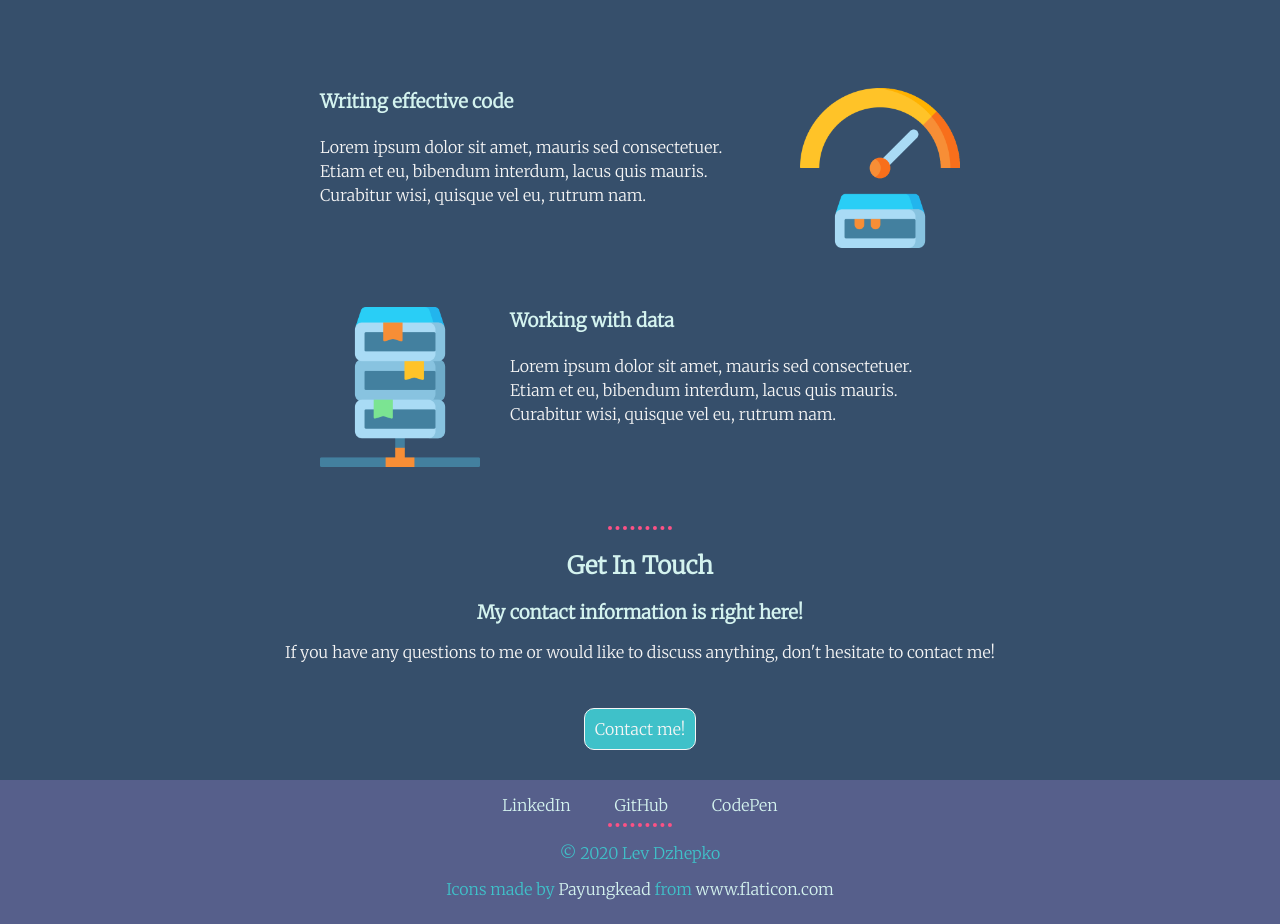
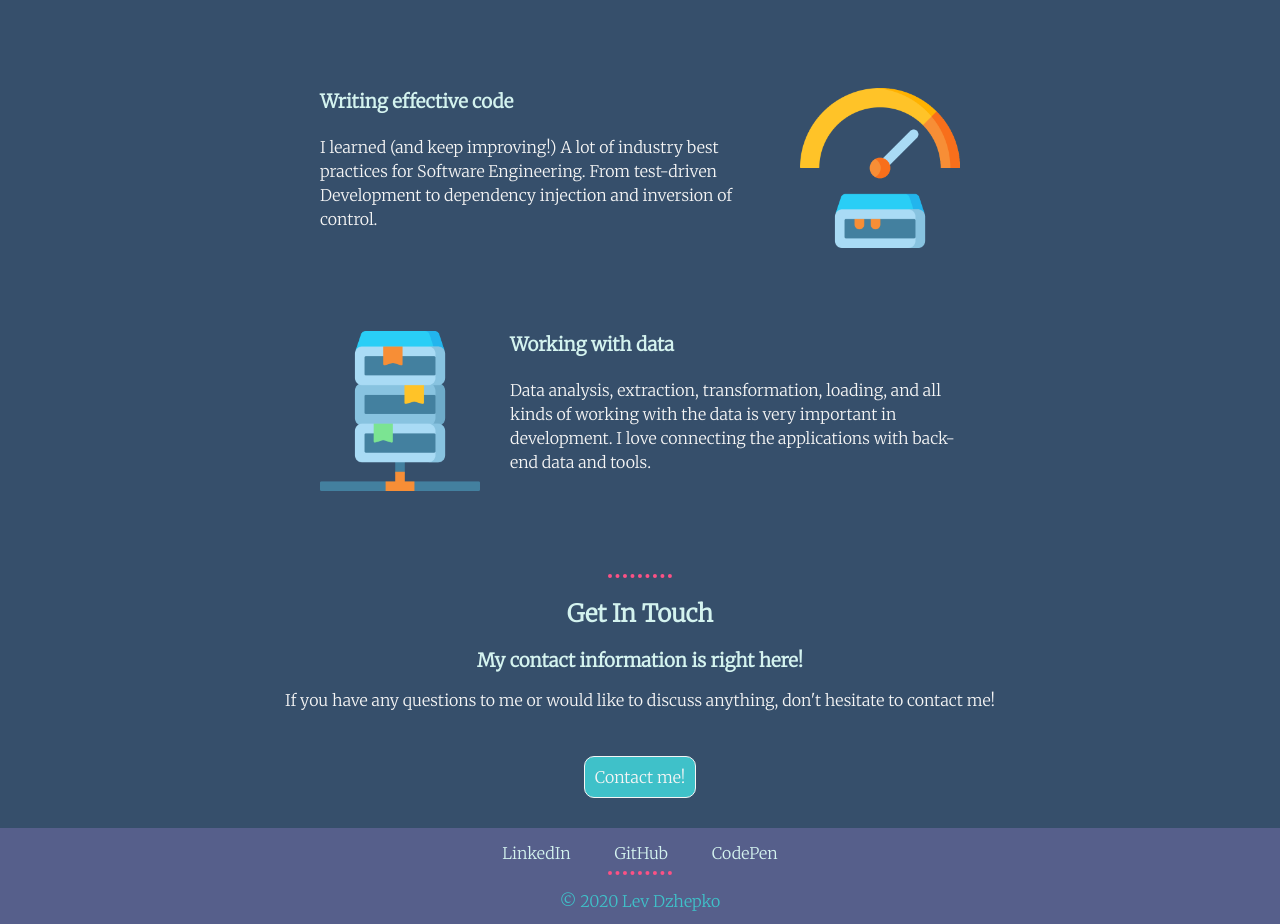
Before and after one commit to levdjepko/personalWebsite, a plain HTML site: page index.html in a window 1280 px wide. Shown: the part 2040-2964 px from the top of the page. Drawn offline with Linux system fonts and the light colour scheme.

Commit message:
Add files via upload

```diff
--- a/index.html
+++ b/index.html
@@ -58,12 +58,14 @@
         <div class="skill-row">
           <img class="fourthImage" src="images/velocity.png" alt="speedometer with a fast speed">
           <h3>Writing effective code</h3>
-          <p>Lorem ipsum dolor sit amet, mauris sed consectetuer. Etiam et eu, bibendum interdum, lacus quis mauris. Curabitur wisi, quisque vel eu, rutrum nam.</p>
+          <p>I learned (and keep improving!) A lot of industry best practices for Software Engineering. From test-driven Development
+          to dependency injection and inversion of control.</p>
         </div>
         <div class="skill-row">
           <img class="fifthImage" src="images/server.png" alt="a database schematic">
           <h3>Working with data</h3>
-          <p>Lorem ipsum dolor sit amet, mauris sed consectetuer. Etiam et eu, bibendum interdum, lacus quis mauris. Curabitur wisi, quisque vel eu, rutrum nam.</p>
+          <p>Data analysis, extraction, transformation, loading, and all kinds of working with the data is very important in development.
+          I love connecting the applications with back-end data and tools.</p>
         </div>
       </div>
       <hr>
```
